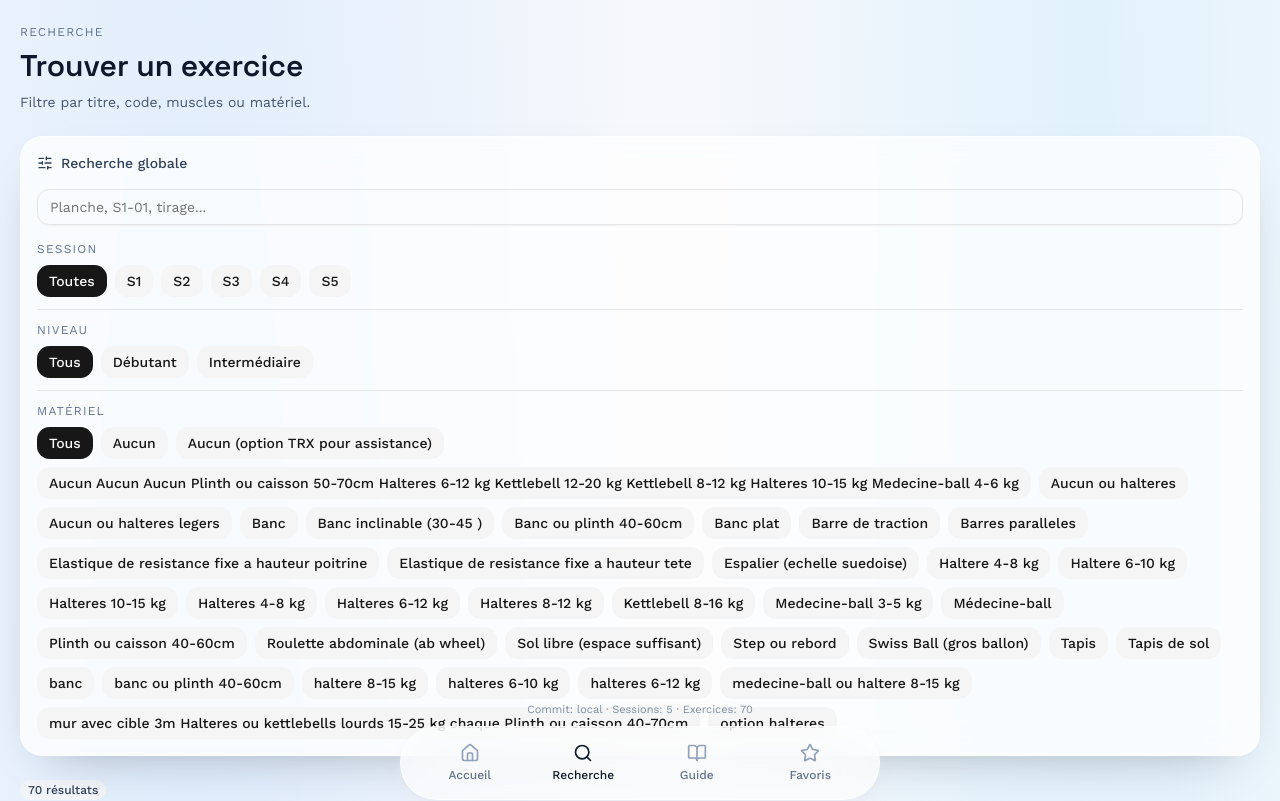
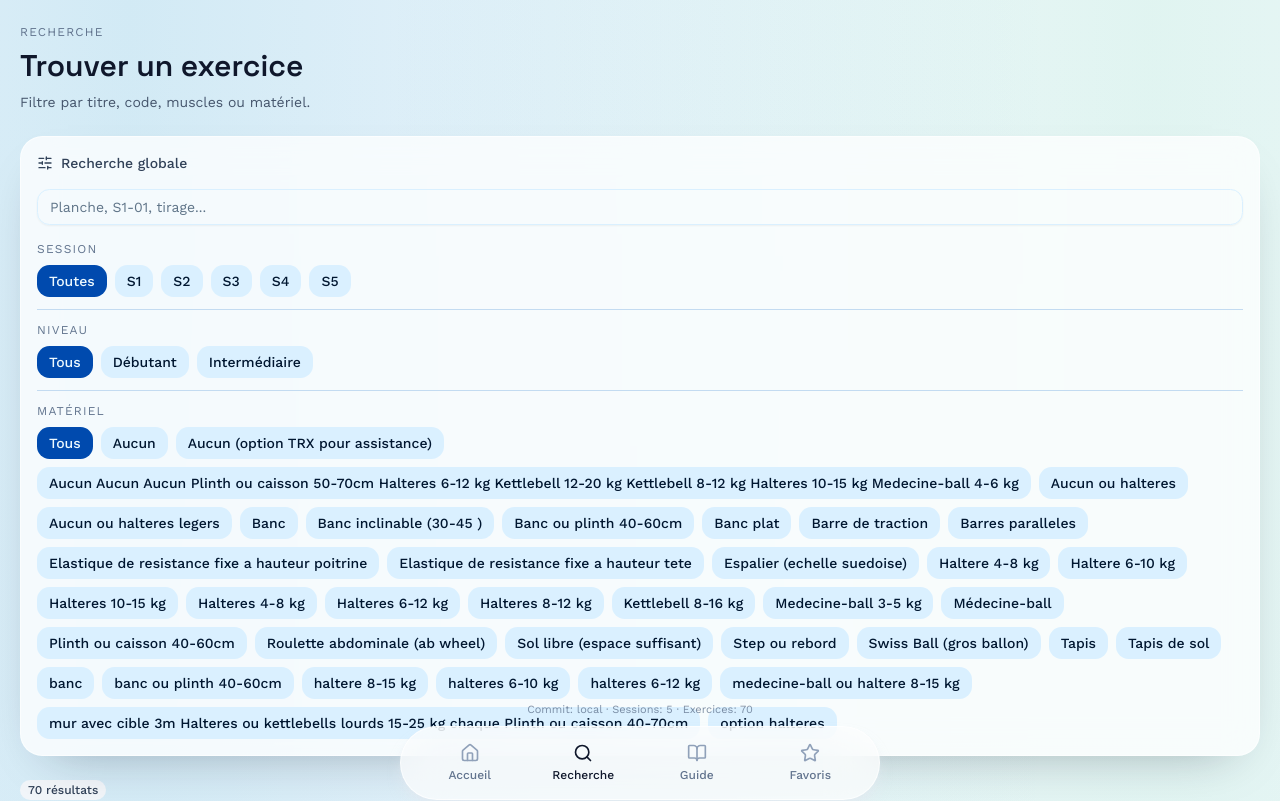
Before and after one commit to LaurentFrx/eps-guide-app, a Next.js app: page /search in a window 1280 px wide. Shown: the top 801 px of the page. Built offline with nearby package versions, Linux system fonts and the light colour scheme; no server answers.

Commit message:
feat(theme): align home theme with EPS logo palette
CSS tokens from EPS logo palette

Home header title replaced by original EPS logo image

Home surfaces/buttons tuned to palette

```diff
--- a/src/app/globals.css
+++ b/src/app/globals.css
@@ -6,6 +6,11 @@
 @theme inline {
   --color-background: var(--background);
   --color-foreground: var(--foreground);
+  --color-bg: var(--bg);
+  --color-surface: var(--surface);
+  --color-surface-2: var(--surface-2);
+  --color-text: var(--text);
+  --color-primary-2: var(--primary-2);
   --font-sans: var(--font-body);
   --font-mono: var(--font-mono);
   --color-sidebar-ring: var(--sidebar-ring);
@@ -48,8 +53,24 @@
 
 :root {
   --radius: 0.9rem;
-  --background: oklch(0.985 0.01 250);
-  --foreground: oklch(0.2 0.02 250);
+  --bg: oklch(0.985 0.02 248);
+  --surface: oklch(0.975 0.025 246);
+  --surface-2: oklch(0.945 0.035 244);
+  --text: oklch(0.2 0.06 252);
+  --muted-tone: oklch(0.55 0.04 248);
+  --primary: oklch(0.43 0.18 255);
+  --primary-2: oklch(0.58 0.16 222);
+  --accent: oklch(0.66 0.19 150);
+  --border: oklch(0.88 0.04 246);
+  --ring: oklch(0.62 0.16 230);
+  --shadow: 0 26px 60px -40px rgba(10, 24, 58, 0.45);
+  --bg-gradient:
+    radial-gradient(120% 80% at 10% 0%, rgba(47, 166, 200, 0.18), transparent 60%),
+    radial-gradient(100% 70% at 90% 0%, rgba(67, 210, 138, 0.12), transparent 60%),
+    linear-gradient(180deg, #f6f9ff 0%, #e9f2ff 55%, #eef6ff 100%);
+  --primary-gradient: linear-gradient(135deg, #1e4db7 0%, #2f9fcf 100%);
+  --background: var(--bg);
+  --foreground: var(--text);
   /* Design tokens for exercices */
   --brand: #2563eb;
   --s1: #06b6d4;
@@ -57,35 +78,31 @@
   --s3: #10b981;
   --s4: #ef4444;
   --s5: #7c3aed;
-  --card: oklch(1 0 0);
-  --card-foreground: oklch(0.145 0 0);
-  --popover: oklch(1 0 0);
-  --popover-foreground: oklch(0.145 0 0);
-  --primary: oklch(0.205 0 0);
-  --primary-foreground: oklch(0.985 0 0);
-  --secondary: oklch(0.97 0 0);
-  --secondary-foreground: oklch(0.205 0 0);
-  --muted: oklch(0.97 0 0);
-  --muted-foreground: oklch(0.556 0 0);
-  --accent: oklch(0.97 0 0);
-  --accent-foreground: oklch(0.205 0 0);
+  --card: var(--surface);
+  --card-foreground: var(--text);
+  --popover: var(--surface);
+  --popover-foreground: var(--text);
+  --primary-foreground: oklch(0.98 0.02 248);
+  --secondary: var(--surface-2);
+  --secondary-foreground: var(--text);
+  --muted: var(--surface-2);
+  --muted-foreground: var(--muted-tone);
+  --accent-foreground: var(--text);
   --destructive: oklch(0.577 0.245 27.325);
-  --border: oklch(0.922 0 0);
-  --input: oklch(0.922 0 0);
-  --ring: oklch(0.708 0 0);
+  --input: var(--surface-2);
   --chart-1: oklch(0.646 0.222 41.116);
   --chart-2: oklch(0.6 0.118 184.704);
   --chart-3: oklch(0.398 0.07 227.392);
   --chart-4: oklch(0.828 0.189 84.429);
   --chart-5: oklch(0.769 0.188 70.08);
-  --sidebar: oklch(0.985 0 0);
-  --sidebar-foreground: oklch(0.145 0 0);
-  --sidebar-primary: oklch(0.205 0 0);
-  --sidebar-primary-foreground: oklch(0.985 0 0);
-  --sidebar-accent: oklch(0.97 0 0);
-  --sidebar-accent-foreground: oklch(0.205 0 0);
-  --sidebar-border: oklch(0.922 0 0);
-  --sidebar-ring: oklch(0.708 0 0);
+  --sidebar: var(--surface);
+  --sidebar-foreground: var(--text);
+  --sidebar-primary: var(--primary);
+  --sidebar-primary-foreground: var(--primary-foreground);
+  --sidebar-accent: var(--surface-2);
+  --sidebar-accent-foreground: var(--text);
+  --sidebar-border: var(--border);
+  --sidebar-ring: var(--ring);
 }
 
 .dark {
@@ -128,10 +145,8 @@
   }
   body {
     @apply bg-background text-foreground font-sans antialiased;
-    background-image:
-      radial-gradient(60% 60% at 15% 10%, rgba(191, 219, 254, 0.45), transparent 60%),
-      radial-gradient(50% 50% at 85% 0%, rgba(186, 230, 253, 0.35), transparent 60%),
-      linear-gradient(180deg, #f6f8fc 0%, #eef2f7 100%);
+    background-image: var(--bg-gradient);
+    background-color: var(--bg);
     min-height: 100vh;
   }
 
--- a/src/app/page.tsx
+++ b/src/app/page.tsx
@@ -1,3 +1,4 @@
+import Image from "next/image";
 import Link from "next/link";
 import { ArrowUpRight, Search } from "lucide-react";
 import { Badge } from "@/components/ui/badge";
@@ -10,20 +11,28 @@ export default function HomePage() {
   return (
     <div className="space-y-6 pb-8 animate-in fade-in-0 slide-in-from-bottom-3">
       <div className="space-y-4">
-        <p className="text-xs uppercase tracking-widest text-slate-500">
+        <p className="text-xs uppercase tracking-widest text-muted-foreground">
           Guide EPS
         </p>
-        <h1 className="font-display text-3xl font-semibold text-slate-900">
-          Vos fiches d&apos;entraînement, partout.
-        </h1>
-        <p className="text-sm text-slate-600">
+        <div className="flex items-center">
+          <Image
+            src="/logo-eps.png"
+            alt="EPS"
+            width={512}
+            height={160}
+            priority
+            sizes="(max-width: 640px) 160px, 220px"
+            className="h-8 w-auto sm:h-9"
+          />
+        </div>
+        <p className="text-sm text-muted-foreground">
           Recherchez, filtrez et sauvegardez vos exercices, même hors ligne.
         </p>
         <div className="flex flex-wrap items-center gap-2">
-          <Badge className="border-0 bg-slate-100 text-slate-700">
+          <Badge className="border border-border/60 bg-surface-2 text-muted-foreground">
             {sessions.length} sessions
           </Badge>
-          <Badge className="border-0 bg-slate-100 text-slate-700">
+          <Badge className="border border-border/60 bg-surface-2 text-muted-foreground">
             {exercises.length} exercices
           </Badge>
           <Button asChild variant="outline" size="sm">
@@ -32,13 +41,13 @@ export default function HomePage() {
         </div>
       </div>
 
-      <GlassCard className="space-y-3">
-        <p className="text-xs uppercase tracking-widest text-slate-500">
+      <GlassCard className="space-y-3 border border-border/60 bg-surface/90 shadow-[var(--shadow)]">
+        <p className="text-xs uppercase tracking-widest text-muted-foreground">
           Recherche rapide
         </p>
         <form action="/search" method="get" className="flex gap-2">
           <div className="relative flex-1">
-            <Search className="pointer-events-none absolute left-3 top-1/2 h-4 w-4 -translate-y-1/2 text-slate-400" />
+            <Search className="pointer-events-none absolute left-3 top-1/2 h-4 w-4 -translate-y-1/2 text-muted-foreground/70" />
             <Input
               name="q"
               placeholder="Planche, squat, S2-03..."
@@ -53,29 +62,29 @@ export default function HomePage() {
 
       <div className="space-y-3">
         <div className="flex items-center justify-between">
-          <h2 className="font-display text-2xl font-semibold text-slate-900">
+          <h2 className="font-display text-2xl font-semibold text-foreground">
             Sessions
           </h2>
-          <span className="text-sm text-slate-500">Tout parcourir</span>
+          <span className="text-sm text-muted-foreground">Tout parcourir</span>
         </div>
         <div className="grid gap-4">
           {sessions.map((session) => (
             <Link key={session.id} href={`/exercises/${session.id}`} className="block">
-              <GlassCard className="transition hover:-translate-y-0.5 hover:shadow-xl">
+              <GlassCard className="border border-border/60 bg-surface/90 shadow-[var(--shadow)] transition hover:-translate-y-0.5 hover:shadow-xl">
                 <div className="flex items-start justify-between">
                   <div>
-                    <p className="text-xs uppercase tracking-widest text-slate-500">
+                    <p className="text-xs uppercase tracking-widest text-muted-foreground">
                       {session.id}
                     </p>
-                    <h3 className="font-display text-xl font-semibold text-slate-900">
+                    <h3 className="font-display text-xl font-semibold text-foreground">
                       {session.title}
                     </h3>
-                    <p className="mt-1 text-sm text-slate-600">{session.subtitle}</p>
+                    <p className="mt-1 text-sm text-muted-foreground">{session.subtitle}</p>
                   </div>
-                  <ArrowUpRight className="h-5 w-5 text-slate-400" />
+                  <ArrowUpRight className="h-5 w-5 text-muted-foreground/70" />
                 </div>
                 <div className="mt-4 flex flex-wrap gap-2">
-                  <Badge className="border-0 bg-slate-100 text-slate-700">
+                  <Badge className="border border-border/60 bg-surface-2 text-muted-foreground">
                     {session.exerciseCount} exercices
                   </Badge>
                 </div>
```
